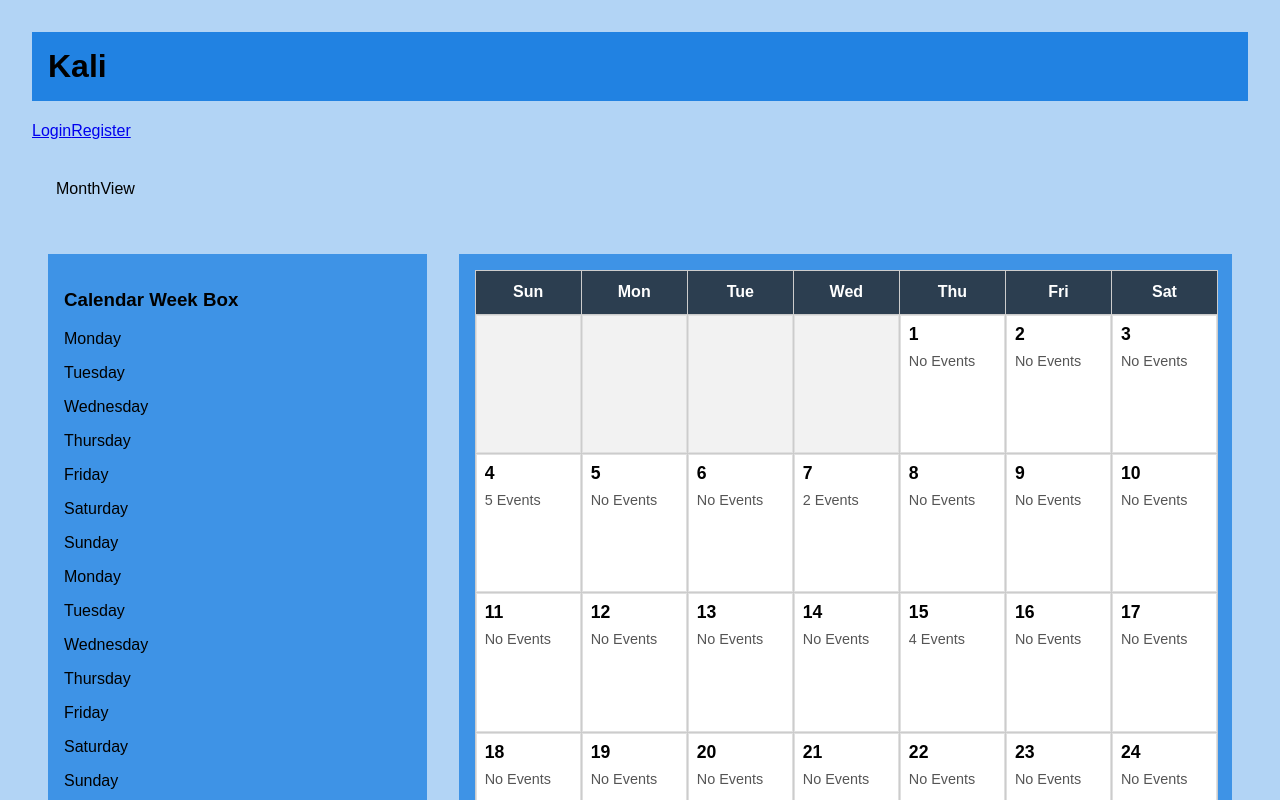
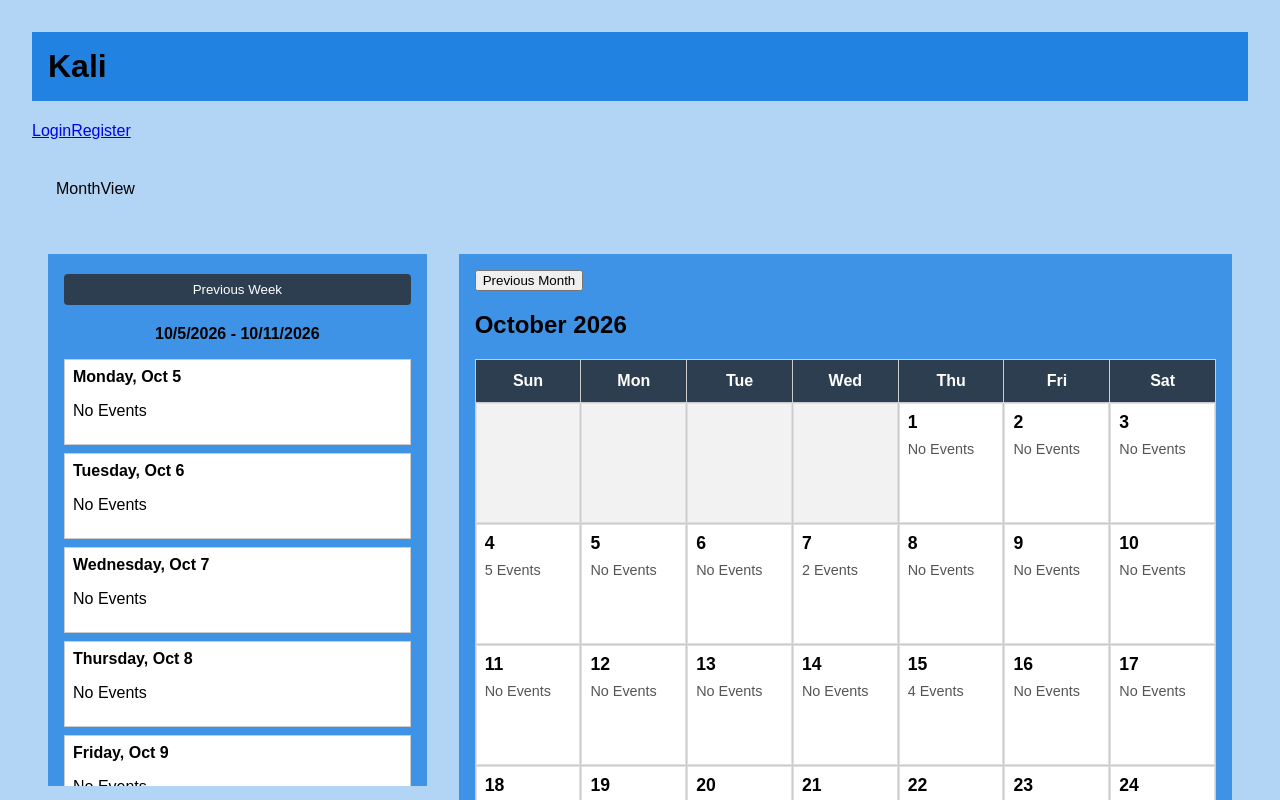
Before and after one commit to Cory-I/Calendar, a React (Vite) app in the folder client/: page /MonthView in a window 1280 px wide. Shown: the top 800 px of the page. Built offline with nearby package versions, Linux system fonts and the light colour scheme.

Commit message:
Week function added

```diff
--- a/client/src/pages/Month_View.css
+++ b/client/src/pages/Month_View.css
@@ -1,6 +1,6 @@
 .calendar {
   display: grid;
-  grid-template-columns: repeat(7, 1fr);
+  grid-template-columns: repeat(7, minmax(0, 1fr));
 
   border: 1px solid #ccc;
   background-color: #ccc;
@@ -8,7 +8,9 @@
   gap: 1px;
 
   width: 100%;
-  height: 100%;
+  max-width: 100%;
+
+  box-sizing: border-box;
 }
 
 .calendar-header {
@@ -19,8 +21,52 @@
   font-weight: bold;
 
   padding: 12px;
+
+  box-sizing: border-box;
 }
 
+.calendar-cell {
+  background-color: white;
+
+  min-height: 120px;
+
+  padding: 8px;
+
+  display: flex;
+  flex-direction: column;
+
+  border: 1px solid #e0e0e0;
+
+  box-sizing: border-box;
+
+  /* IMPORTANT */
+  overflow: hidden;
+  word-wrap: break-word;
+  overflow-wrap: break-word;
+}
+
+.calendar-cell:hover {
+  background-color: #f8f9fa;
+}
+
+.calendar-cell.empty {
+  background-color: #f2f2f2;
+}
+
+.day-number {
+  font-size: 1.1rem;
+  font-weight: bold;
+
+  margin-bottom: 8px;
+}
+
+.event-count {
+  font-size: 0.9rem;
+  color: #555;
+
+  word-wrap: break-word;
+  overflow-wrap: break-word;
+}
 .calendar-cell {
   background-color: white;
 
@@ -53,3 +99,81 @@
   font-size: 0.9rem;
   color: #555;
 }
+
+.month-nav {
+  display: flex;
+  justify-content: space-between;
+  align-items: center;
+
+  margin-bottom: 1rem;
+}
+
+.month-nav button {
+  padding: 0.5rem 1rem;
+  cursor: pointer;
+}
+
+.month-nav h2 {
+  margin: 0;
+}
+
+.week-list {
+  display: flex;
+  flex-direction: column;
+  gap: 8px;
+}
+.week-day {
+  border: 1px solid #ccc;
+  background: white;
+  padding: 8px;
+  min-height: 80px;
+
+  box-sizing: border-box;
+}
+
+.week-day h3 {
+  margin-top: 0;
+  margin-bottom: 8px;
+
+  font-size: 1rem;
+}
+.week-event {
+  background: #0271df;
+
+  color: white;
+
+  padding: 4px;
+
+  margin-bottom: 4px;
+
+  border-radius: 4px;
+}
+.SideBox {
+  overflow-y: auto;
+}
+.week-button {
+  width: 100%;
+
+  padding: 0.5rem;
+
+  margin: 0.25rem 0;
+
+  cursor: pointer;
+
+  background: #2c3e50;
+
+  color: white;
+
+  border: none;
+
+  border-radius: 4px;
+}
+
+.week-button:hover {
+  background: #3b5065;
+}
+
+.week-title {
+  text-align: center;
+  font-weight: bold;
+}
--- a/client/src/pages/Month_View.jsx
+++ b/client/src/pages/Month_View.jsx
@@ -1,65 +1,110 @@
 /* Month View Page */
+import { useState } from "react";
 import useAuth from "../Auth/AuthContext";
 import "./Month_View.css";
 import MonthGrid from "./Sections/MonthGrid";
+import "../style.css";
+import WeekList from "./Sections/WeekList";
 export default function MonthView() {
   const { login, token, getUser } = useAuth();
+  const today = new Date();
+  const [currentDate, setCurrentDate] = useState(
+    new Date(today.getFullYear(), today.getMonth(), 1),
+  );
+  const year = currentDate.getFullYear();
+  const month = currentDate.getMonth();
+  const monthName = currentDate.toLocaleString("default", { month: "long" });
+  const monday = new Date(today);
+
+  monday.setDate(today.getDate() - ((today.getDay() + 6) % 7));
+
+  const [weekStartDate, setWeekStartDate] = useState(monday);
+  const weekEndDate = new Date(weekStartDate);
+
+  weekEndDate.setDate(weekEndDate.getDate() + 6);
+
   const eventCounts = {
     "2026-10-04": 5,
     "2026-10-07": 2,
     "2026-10-15": 4,
     "2026-10-26": 1,
   };
+  const events = [
+    {
+      id: 1,
+      name: "Doctor Visit",
+      date: "2026-10-19",
+    },
+    {
+      id: 2,
+      name: "Team Meeting",
+      date: "2026-10-19",
+    },
+    {
+      id: 3,
+      name: "Project Review",
+      date: "2026-10-20",
+    },
+  ];
+  function previousMonth() {
+    setCurrentDate(
+      new Date(currentDate.getFullYear(), currentDate.getMonth() - 1, 1),
+    );
+  }
+  function nextMonth() {
+    setCurrentDate(
+      new Date(currentDate.getFullYear(), currentDate.getMonth() + 1, 1),
+    );
+  }
+  function previousWeek() {
+    const previous = new Date(weekStartDate);
+
+    previous.setDate(previous.getDate() - 7);
+
+    setWeekStartDate(previous);
+  }
+
+  function nextWeek() {
+    const next = new Date(weekStartDate);
+
+    next.setDate(next.getDate() + 7);
+
+    setWeekStartDate(next);
+  }
   return (
     <div className="PageMain">
       <p>MonthView</p>
+
       <div className="SideBox">
-        <h3>Calendar Week Box</h3>
-        <div>
-          <p>Monday</p>
-        </div>
-        <div>
-          <p>Tuesday</p>
-        </div>
-        <div>
-          <p>Wednesday</p>
-        </div>
-        <div>
-          <p>Thursday</p>
-        </div>
-        <div>
-          <p>Friday</p>
-        </div>
-        <div>
-          <p>Saturday</p>
-        </div>
-        <div>
-          <p>Sunday</p>
-        </div>
-        <div>
-          <p>Monday</p>
-        </div>
-        <div>
-          <p>Tuesday</p>
-        </div>
-        <div>
-          <p>Wednesday</p>
-        </div>
-        <div>
-          <p>Thursday</p>
-        </div>
-        <div>
-          <p>Friday</p>
-        </div>
-        <div>
-          <p>Saturday</p>
-        </div>
-        <div>
-          <p>Sunday</p>
-        </div>
+        <button className="week-button" onClick={previousWeek}>
+          Previous Week
+        </button>
+        <p className="week-title">
+          {weekStartDate.toLocaleDateString()}
+          {" - "}
+          {weekEndDate.toLocaleDateString()}
+        </p>
+        <WeekList weekStartDate={weekStartDate} events={events} />
+
+        <button className="week-button" onClick={nextWeek}>
+          Next Week
+        </button>
       </div>
+
       <div className="MainBox">
-        <MonthGrid year={2026} month={9} eventCounts={eventCounts} />
+        <button className="month-button" onClick={previousMonth}>
+          Previous Month
+        </button>
+
+        <h2 className="month-title">
+          {monthName} {year}
+        </h2>
+
+        <MonthGrid year={year} month={month} eventCounts={eventCounts} />
+
+        <button className="month-button" onClick={nextMonth}>
+          Next Month
+        </button>
       </div>
     </div>
   );
--- /dev/null
+++ b/client/src/pages/Sections/WeekList.jsx
@@ -0,0 +1,42 @@
+import { useMemo } from "react";
+export default function WeekList({ weekStartDate, events = [] }) {
+  const weekDays = useMemo(() => {
+    const days = [];
+    for (let i = 0; i < 7; i++) {
+      const current = new Date(weekStartDate);
+      current.setDate(current.getDate() + i);
+      const dateString = current.toISOString().split("T")[0];
+      const dayEvents = events.filter((event) => event.date === dateString);
+      days.push({
+        date: current,
+        events: dayEvents,
+      });
+    }
+    return days;
+  }, [weekStartDate, events]);
+  return (
+    <div className="week-list">
+      {weekDays.map((day) => (
+        <div key={day.date.toISOString()} className="week-day">
+          <h3>
+            {day.date.toLocaleDateString("en-US", {
+              weekday: "long",
+              month: "short",
+              day: "numeric",
+            })}
+          </h3>
+
+          {day.events.length === 0 ? (
+            <p>No Events</p>
+          ) : (
+            day.events.map((event) => (
+              <div key={event.id} className="week-event">
+                {event.name}
+              </div>
+            ))
+          )}
+        </div>
+      ))}
+    </div>
+  );
+}
--- a/client/src/pages/Week_View.jsx
+++ b/client/src/pages/Week_View.jsx
@@ -1,65 +1,72 @@
 /* Week View Page */
+import { useState } from "react";
 import useAuth from "../Auth/AuthContext";
 import "./Month_View.css";
 import MonthGrid from "./Sections/MonthGrid";
+import "../style.css";
+import WeekList from "./Sections/WeekList";
 export default function WeekView() {
-  const { token, getUser } = useAuth();
+  const { login, token, getUser } = useAuth();
+  const today = new Date();
+  const [currentDate, setCurrentDate] = useState(
+    new Date(today.getFullYear(), today.getMonth(), 1),
+  );
+  const year = currentDate.getFullYear();
+  const month = currentDate.getMonth();
+  const monthName = currentDate.toLocaleString("default", { month: "long" });
   const eventCounts = {
     "2026-10-04": 5,
     "2026-10-07": 2,
     "2026-10-15": 4,
     "2026-10-26": 1,
   };
+  const events = [
+    {
+      id: 1,
+      name: "Doctor Visit",
+      date: "2026-10-19",
+    },
+    {
+      id: 2,
+      name: "Team Meeting",
+      date: "2026-10-19",
+    },
+    {
+      id: 3,
+      name: "Project Review",
+      date: "2026-10-20",
+    },
+  ];
+  function previousMonth() {
+    setCurrentDate(
+      new Date(currentDate.getFullYear(), currentDate.getMonth() - 1, 1),
+    );
+  }
+  function nextMonth() {
+    setCurrentDate(
+      new Date(currentDate.getFullYear(), currentDate.getMonth() + 1, 1),
+    );
+  }
   return (
     <div className="PageMain">
       <p>MonthView</p>
       <div className="SideBox">
-        <MonthGrid year={2026} month={9} eventCounts={eventCounts} />
+        <button className="month-button" onClick={previousMonth}>
+          Previous Month
+        </button>
+
+        <h2 className="month-title">
+          {monthName} {year}
+        </h2>
+
+        <MonthGrid year={year} month={month} eventCounts={eventCounts} />
+
+        <button className="month-button" onClick={nextMonth}>
+          Next Month
+        </button>
       </div>
       <div className="MainBox">
-        <h3>Calendar Week Box</h3>
-        <div>
-          <p>Monday</p>
-        </div>
-        <div>
-          <p>Tuesday</p>
-        </div>
-        <div>
-          <p>Wednesday</p>
-        </div>
-        <div>
-          <p>Thursday</p>
-        </div>
-        <div>
-          <p>Friday</p>
-        </div>
-        <div>
-          <p>Saturday</p>
-        </div>
-        <div>
-          <p>Sunday</p>
-        </div>
-        <div>
-          <p>Monday</p>
-        </div>
-        <div>
-          <p>Tuesday</p>
-        </div>
-        <div>
-          <p>Wednesday</p>
-        </div>
-        <div>
-          <p>Thursday</p>
-        </div>
-        <div>
-          <p>Friday</p>
-        </div>
-        <div>
-          <p>Saturday</p>
-        </div>
-        <div>
-          <p>Sunday</p>
-        </div>
+        <WeekList weekStartDate={currentDate} events={events} />
       </div>
     </div>
   );
--- a/client/src/style.css
+++ b/client/src/style.css
@@ -30,3 +30,7 @@ h1 {
   background: #0271dfd1;
   padding: 1rem;
 }
+.SideBox {
+  max-height: 500px;
+  overflow: auto;
+}
```
Also changed, not shown: client/package.json (line endings or trailing spaces).
